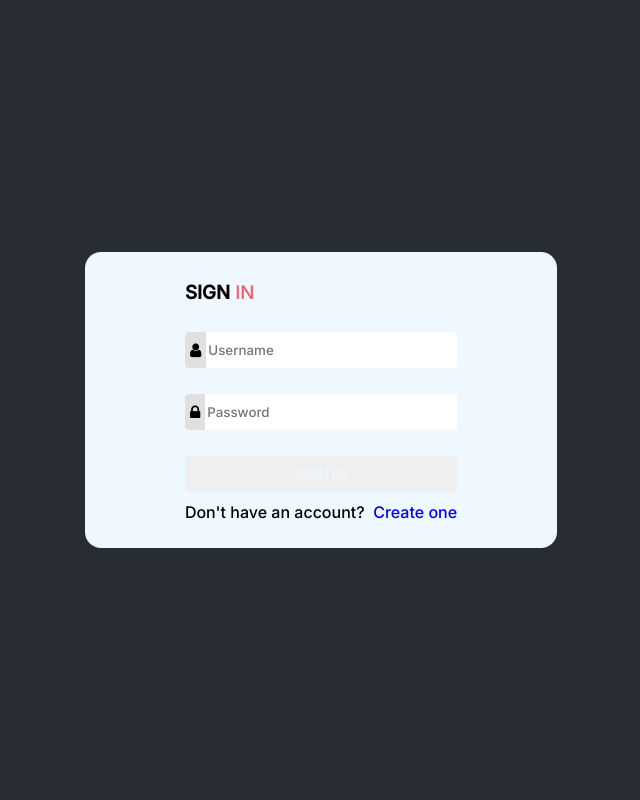
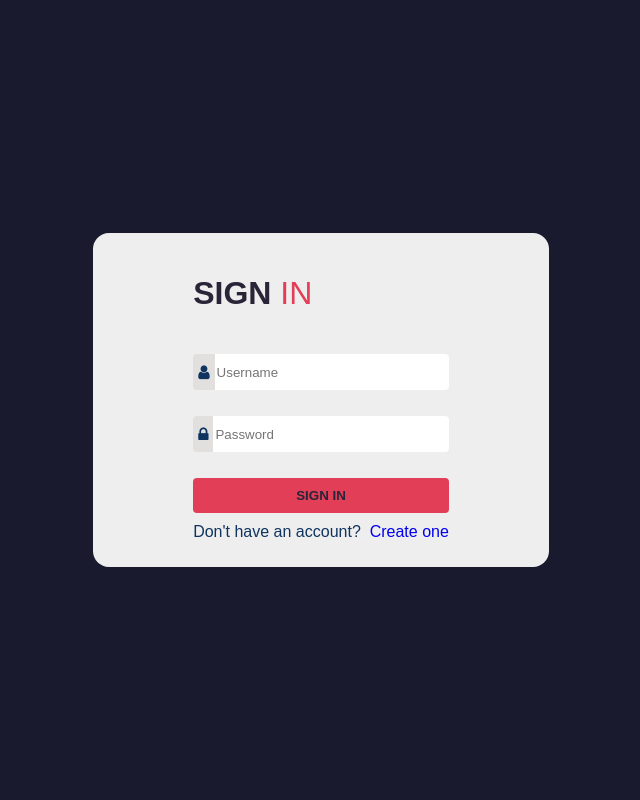
Before and after one commit to raviraj-bugge-bbi/php-learn, a PHP site: page /login.html in a window 1280 px wide. Shown: the whole page, without its empty margins (319-959 px from the left). Run offline with PHP 8.4, Linux system fonts and the light colour scheme.

Commit message:
php login form final version

```diff
--- a/login page with firebase/login.html
+++ b/login page with firebase/login.html
@@ -16,7 +16,7 @@
 <body>
     <div id="main" class="bg">
         <div id="container">
-            <h3>SIGN&nbsp<span>IN</span></h3>
+            <h3 class="heading">SIGN&nbsp<span>IN</span></h3>
             <form class="login" method="post">
                 <div id="input">
                     <p class="input"><i class="fa fa-user" id="logo"></i><input type="text" placeholder="Username"
@@ -28,7 +28,7 @@
                 <div id="msg"></div>
 
                 <div id="btn">
-                    <button type="button" class="btn" onclick="fetchData(userName.value, password.value)">SIGN
+                    <button type="button" class="btn same" onclick="fetchData(userName.value, password.value)">SIGN
                         IN</button>
                     <p>Don&#39t have an account? &nbsp <a href="sign up.html">Create one</a></p>
                 </div>
--- a/login page with firebase/style.css
+++ b/login page with firebase/style.css
@@ -1,5 +1,5 @@
 * {
-  font-family: 'Inter', sans-serif;
+  font-family: 'Asap', sans-serif;
 }
 
 body {
@@ -8,7 +8,7 @@ body {
 }
 
 .bg {
-  background-color: #282c35;
+  background-color: #1A1A2E;
 }
 
 #main {
@@ -21,7 +21,7 @@ body {
 
 #container {
   border-radius: 2vh;
-  background-color: aliceblue;
+  background-color: #EEEEEE;
   /* padding: 5vh 10vh; */
   padding: 10px 100px 10px 100px;
   display: flex;
@@ -66,6 +66,7 @@ p {
   display: flex;
   flex-direction: row;
   margin-top: 10px;
+  color: #0F3460;
 }
 
 #logo {
@@ -77,10 +78,21 @@ p {
 }
 
 span {
-  color: #f45b69;
+  color: #E23E57;
   font-weight: 100;
+}
+
+.same{
+  background-color: #E23E57;
+  color: #2A2438;
+  font-weight: bold;
 }
 
 a {
   text-decoration: none;
 }
+
+.heading{
+  font-size: xx-large;
+  color: #2A2438;
+}
```
Also changed, not shown: login page with firebase/sign up.html (+3 -4 lines).
